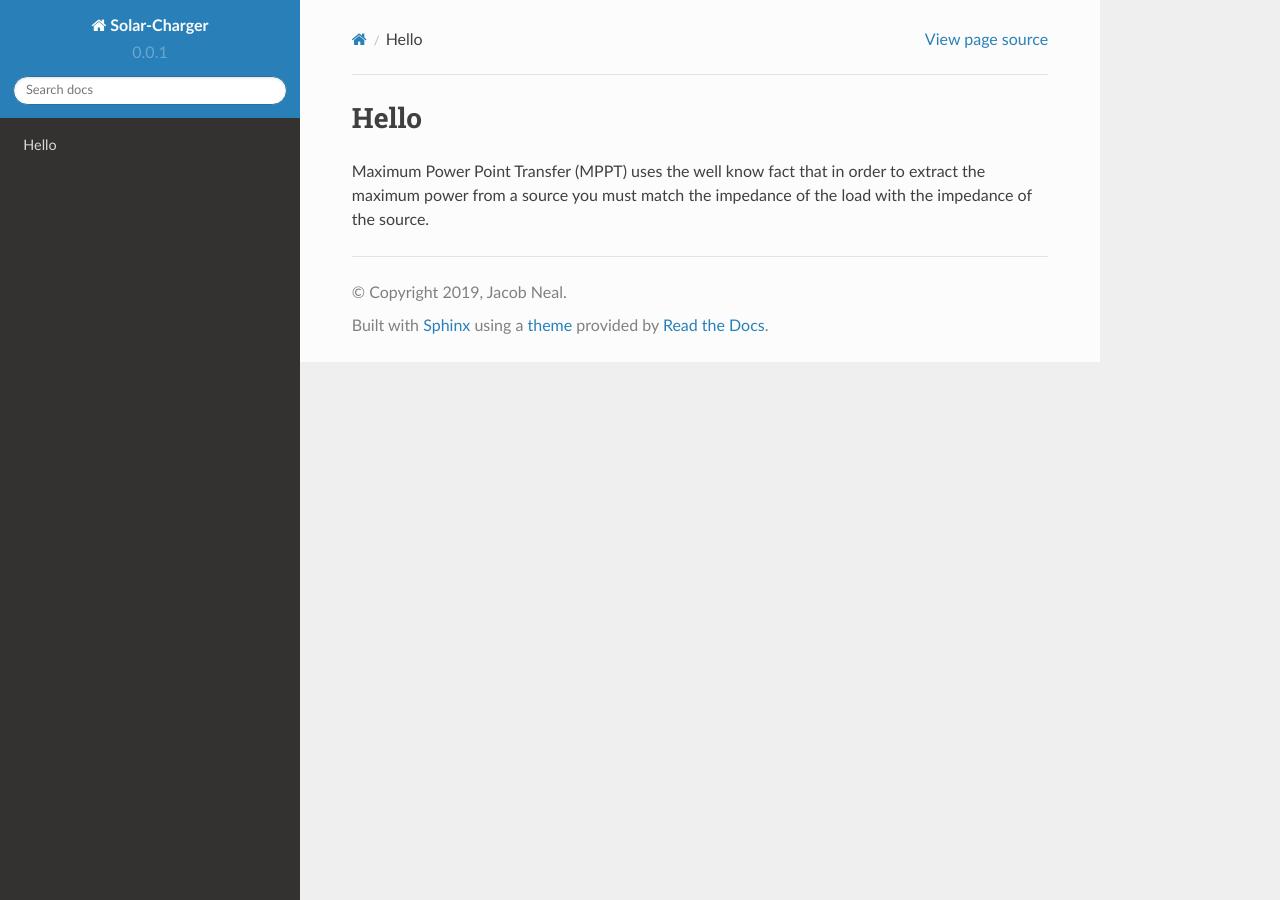
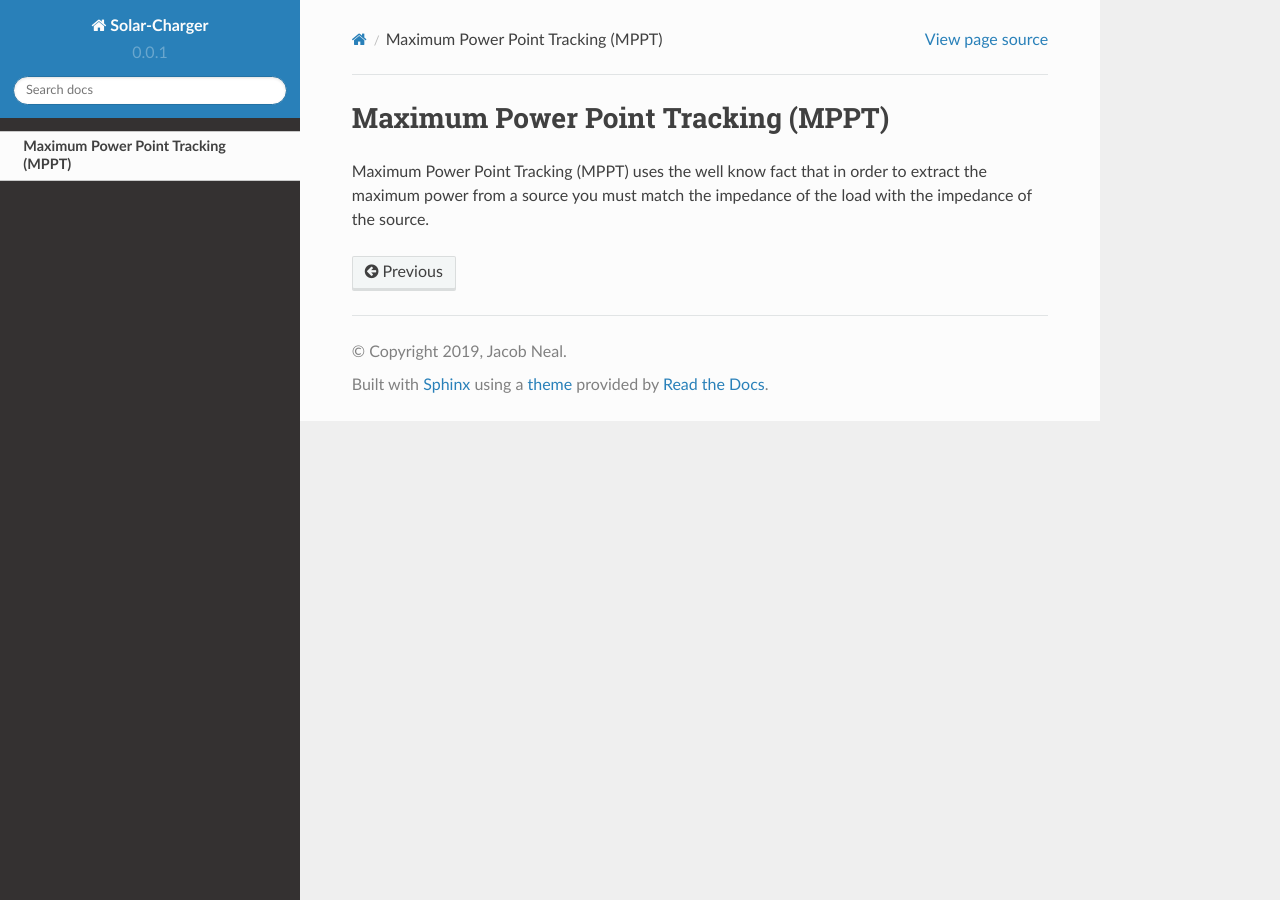
Before and after one commit to GJessopIII/Solar-Charger, a Sphinx documentation site: the page built from docs/source/mppt.rst, in a window 1280 px wide. Built offline with Sphinx 7.4.7 and the Read the Docs theme 2.0.0, drawn with Linux system fonts in a browser that asks for light colours; pages that are not in the unit, such as notebooks, are missing from menus.

Commit message:
Done for today

```diff
--- a/docs/source/mppt.rst
+++ b/docs/source/mppt.rst
@@ -1,6 +1,6 @@
-Hello
+Maximum Power Point Tracking (MPPT)
 =====
 
-Maximum Power Point Transfer (MPPT) uses the well know fact that in order to
+Maximum Power Point Tracking (MPPT) uses the well know fact that in order to
 extract the maximum power from a source you must match the impedance of the
 load with the impedance of the source.
```
Also changed, not shown: docs/source/index.rst (+7 -10 lines).
